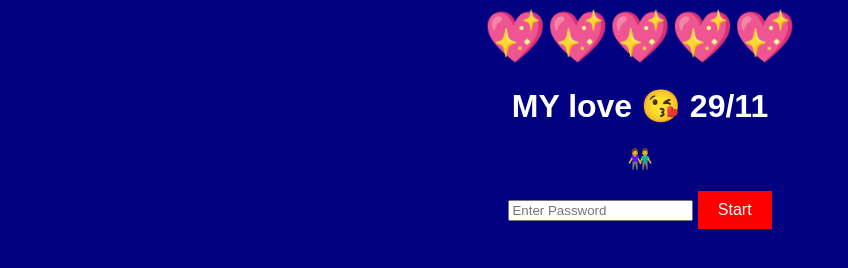
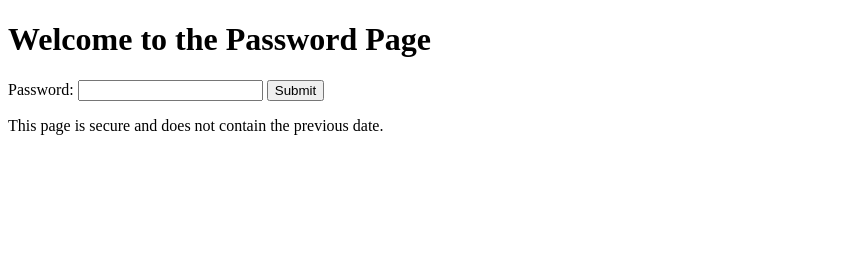
Before and after one commit to ahmedgalal-git/valentine, a plain HTML site: page index.html in a window 1280 px wide. Shown: the whole page, without its empty margins (0-848 px from the left). Drawn offline with Linux system fonts and the light colour scheme.

Commit message:
Remove the 29/11 text from the password page

```diff
--- a/index.html
+++ b/index.html
@@ -1,39 +1,15 @@
 <!DOCTYPE html>
-<html lang="en">
+<html>
 <head>
-    <meta charset="UTF-8">
-    <meta name="viewport" content="width=device-width, initial-scale=1.0">
-    <title>Login Page</title>
-    <style>
-        body {
-            background-color: navy;
-            color: white;
-            text-align: center;
-            font-family: Arial, sans-serif;
-        }
-        .hearts {
-            font-size: 50px;
-            color: red;
-        }
-        .couple {
-            font-size: 20px;
-        }
-        .start-button {
-            margin-top: 20px;
-            padding: 10px 20px;
-            font-size: 16px;
-            background-color: red;
-            color: white;
-            border: none;
-            cursor: pointer;
-        }
-    </style>
+    <title>Password Page</title>
 </head>
 <body>
-    <div class="hearts">💖💖💖💖💖</div>
-    <h1>MY love 😘 29/11</h1>
-    <div class="couple">👫</div>
-    <input type="password" placeholder="Enter Password">
-    <button class="start-button">Start</button>
+    <h1>Welcome to the Password Page</h1>
+    <form>
+        <label for="password">Password:</label>
+        <input type="password" id="password" name="password">
+        <input type="submit" value="Submit">
+    </form>
+    <p>This page is secure and does not contain the previous date.</p>
 </body>
 </html>
```
